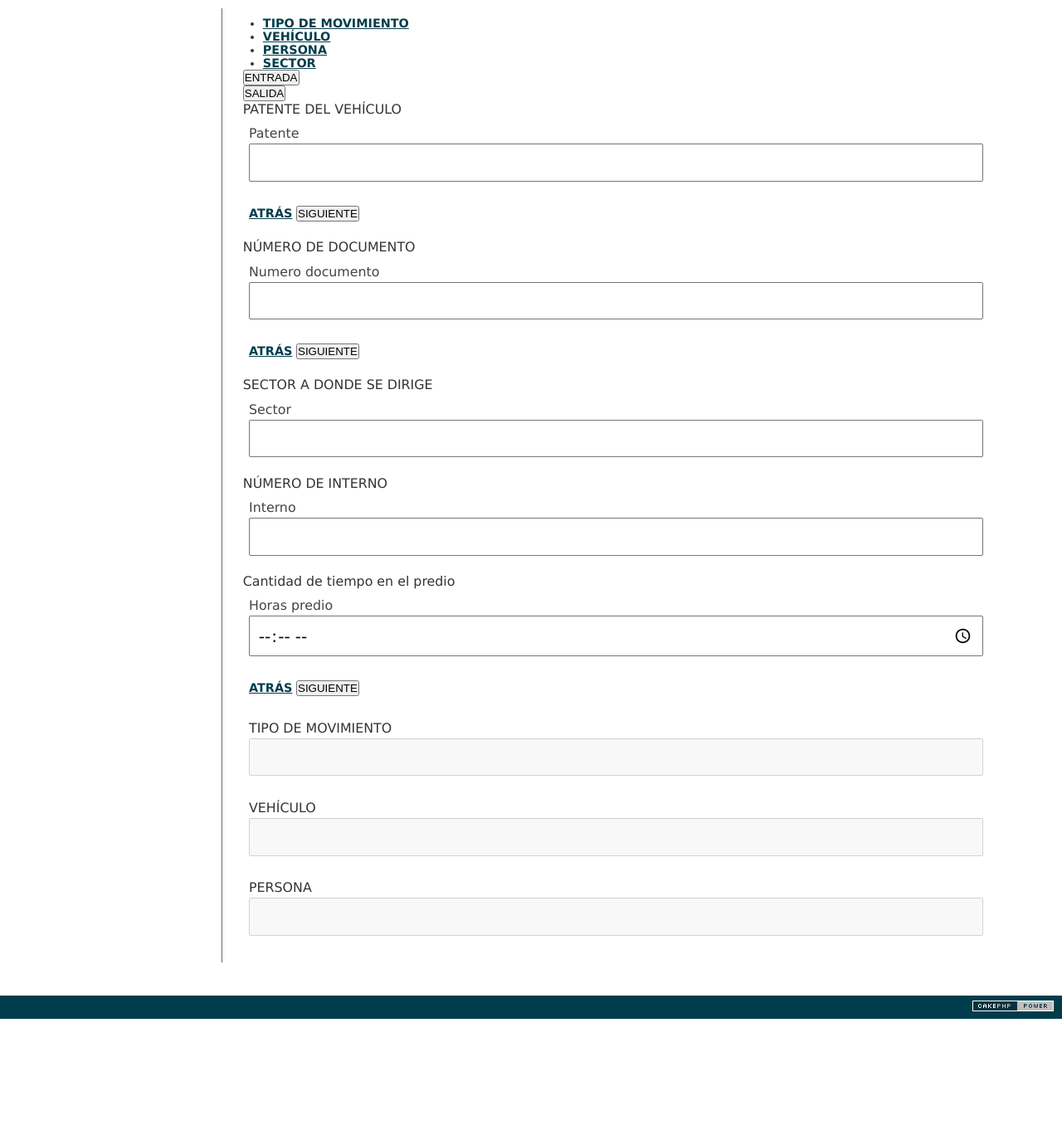
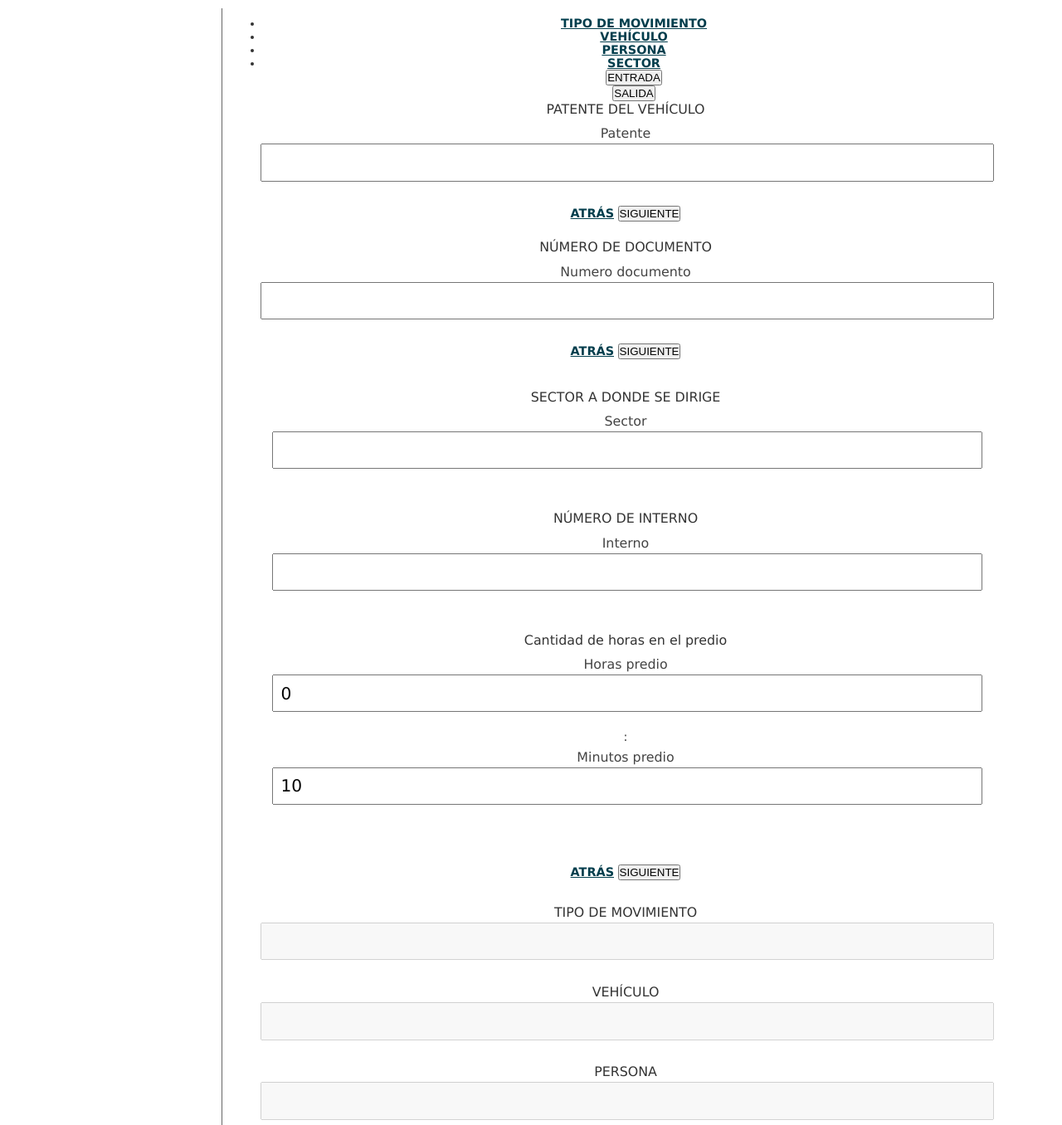
Before and after one commit to joniborda/cav, a CakePHP app: the page made by app/View/Movimientos/admin_add.ctp in a window 1280 px wide. Shown: the part 47-1403 px from the top of the page at 83% size. Before the commit the page ends 1275 px from the top, so only its background shows below. Run offline with PHP 8.4 and a stand-in for CakePHP, Linux system fonts and the light colour scheme; the template is opened without the code that fills it, so the values that code supplies are empty; form fields are guessed from the names that the template uses; some libraries are stand-ins or nearby versions.

Commit message:
agregados horas y minutos

```diff
--- a/app/View/Movimientos/admin_add.ctp
+++ b/app/View/Movimientos/admin_add.ctp
@@ -1,5 +1,5 @@
 <div id="page-container" class="row">
-	<div id="page-content" class="col-sm-12">
+	<div id="page-content" class="col-sm-12" align="center">
 		<div class="movimientos form p_form">
 <div class="col-sm-2"></div>
 <div id="tabs" class="col-sm-6">
@@ -41,14 +41,21 @@
   </div>
   <div id="tab-sector">
 	<?php echo $this->Form->create('Sector', array('inputDefaults' => array('label' => false), 'role' => 'form')); ?>
-    	<?php echo $this->Form->label('sector', 'SECTOR A DONDE SE DIRIGE'); ?>
-		<?php echo $this->Form->input('sector', array('type' => 'text', 'div' => false, "class" => 'form-control input_mediano'));?>
-
-		<?php echo $this->Form->label('interno', 'NÚMERO DE INTERNO'); ?>
-		<?php echo $this->Form->input('interno', array('type' => 'text', 'div' => false, "class" => 'form-control input_mediano'));?>
-
-		<?php echo $this->Form->label('horas_predio', 'Cantidad de tiempo en el predio'); ?>
-		<?php echo $this->Form->input('horas_predio', array('type' => 'time', 'div' => false, "class" => 'form-control input_mediano'));?>
+    	<div class="row">
+    		<div class="col-sm-3">
+    			<?php echo $this->Form->label('sector', 'SECTOR A DONDE SE DIRIGE'); ?>
+				<?php echo $this->Form->input('sector', array('type' => 'text', 'div' => false, "class" => 'form-control input_mediano'));?>
+			</div>
+			<div class="col-sm-3">
+				<?php echo $this->Form->label('interno', 'NÚMERO DE INTERNO'); ?>
+				<?php echo $this->Form->input('interno', array('type' => 'text', 'div' => false, "class" => 'form-control input_mediano'));?>
+			</div>
+			<div class="col-sm-4">
+				<?php echo $this->Form->label('horas_predio', 'Cantidad de horas en el predio'); ?>
+				<?php echo $this->Form->input('horas_predio', array('type' => 'number', 'div' => false, "class" => 'form-control input_muy_corto','min'=>'0','max'=>'24','value'=>'0'));?> :
+				<?php echo $this->Form->input('minutos_predio', array('type' => 'number', 'div' => false, "class" => 'form-control input_muy_corto','min'=>'10','max'=>'50','step'=>'10','value'=>'10'));?>
+			</div>
+		</div>
 		<div class="row">
 			<a class="btn btn-danger col-md-6" id="sector_atras" href="#">ATRÁS</a>
 			<button class="btn btn-success col-md-6">SIGUIENTE</button>
```
Also changed, not shown: app/View/Themed/Cakestrap/Elements/personas/add.ctp (+4 -4 lines).
